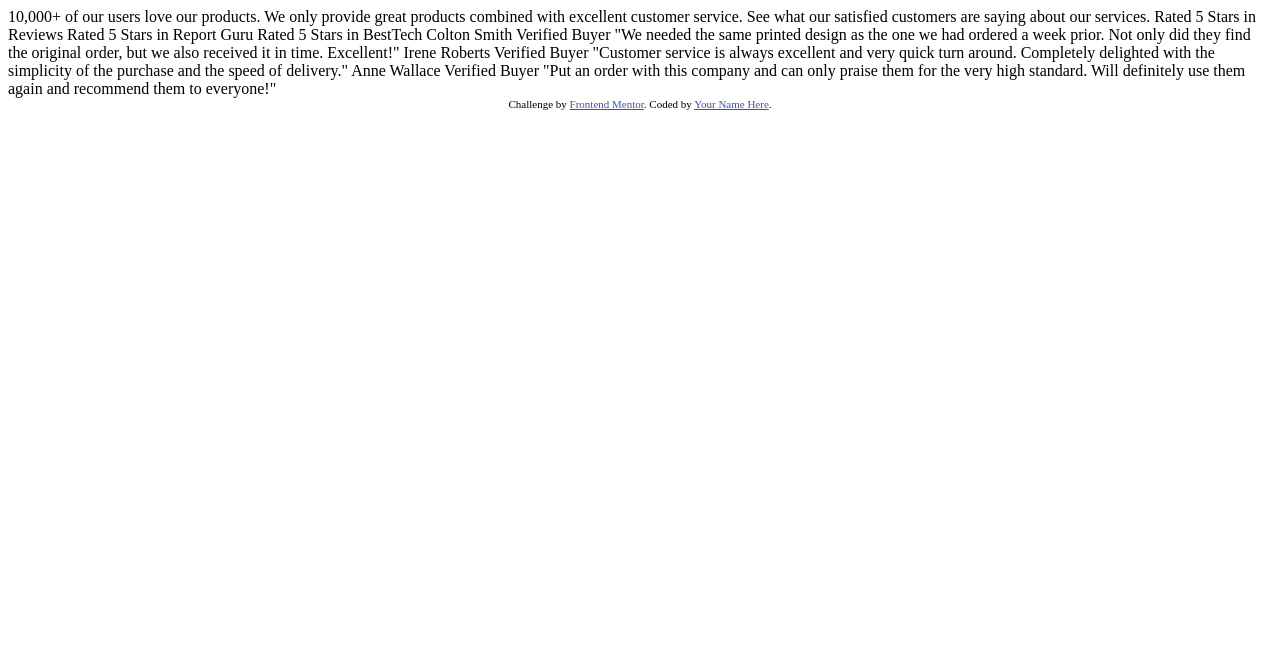
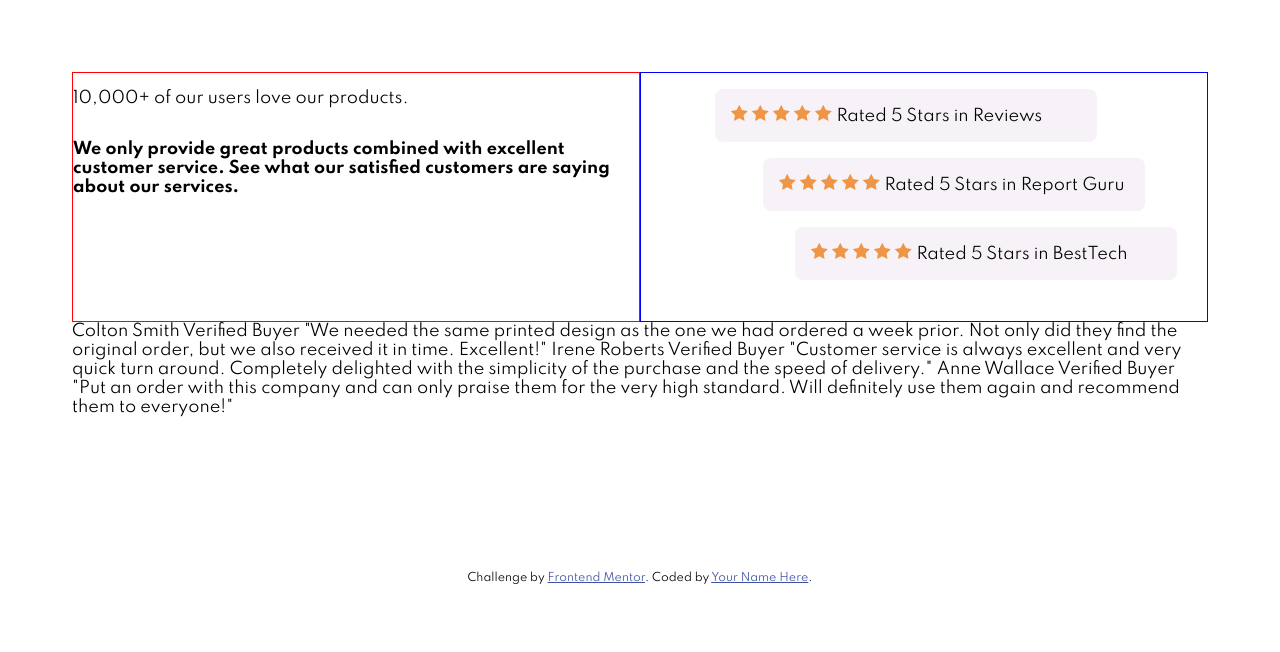
Before and after one commit to samseen/social-proof-section, a plain HTML site: page index.html in a window 1280 px wide. Drawn offline with Linux system fonts and the light colour scheme.

Commit message:
Arranged the star reviews on the banner.

```diff
--- a/index.html
+++ b/index.html
@@ -11,6 +11,8 @@
       sizes="32x32"
       href="./images/favicon-32x32.png"
     />
+
+    <link rel="stylesheet" href="style.css">
 
     <title>Frontend Mentor | Social proof section</title>
 
@@ -26,15 +28,25 @@
     </style>
   </head>
   <body>
+    <div class="container">
+      <div class="banner">
+        <div class="main-text">
+          <p class="header-text">
             10,000+ of our users love our products.
+          </p>
+          <p class="sub-text"><strong>We only provide great products combined with excellent customer service. See what our satisfied customers are saying about our services.</strong> </p>
+        </div>
+        <div class="right-container">
+          <div class="star-ratings">
+            <p class="star-container m-l-6"><img src="/images/icon-star.svg" alt=""> <img src="/images/icon-star.svg" alt=""> <img src="/images/icon-star.svg" alt=""> <img src="/images/icon-star.svg" alt=""> <img src="/images/icon-star.svg" alt=""> Rated 5 Stars in Reviews</p>
+            <p class="star-container m-l-3"> <img src="/images/icon-star.svg" alt=""> <img src="/images/icon-star.svg" alt=""> <img src="/images/icon-star.svg" alt=""> <img src="/images/icon-star.svg" alt=""> <img src="/images/icon-star.svg" alt=""> Rated 5 Stars in Report Guru</p>
+            <p class="star-container m-l-1"> <img src="/images/icon-star.svg" alt=""> <img src="/images/icon-star.svg" alt=""> <img src="/images/icon-star.svg" alt=""> <img src="/images/icon-star.svg" alt=""> <img src="/images/icon-star.svg" alt=""> Rated 5 Stars in BestTech</p>
+          </div>
 
-    We only provide great products combined with excellent customer service.
-    See what our satisfied customers are saying about our services.
 
-    Rated 5 Stars in Reviews
-    Rated 5 Stars in Report Guru
-    Rated 5 Stars in BestTech
-
+        </div>
+      </div>
+      <div class="testimonials">
         Colton Smith
         Verified Buyer
         "We needed the same printed design as the one we had ordered a week prior.
@@ -50,6 +62,8 @@
         Verified Buyer
         "Put an order with this company and can only praise them for the very high
         standard. Will definitely use them again and recommend them to everyone!"
+      </div>
+    </div>
 
     <div class="attribution">
       Challenge by
--- /dev/null
+++ b/style.css
@@ -0,0 +1,66 @@
+@import url('https://fonts.googleapis.com/css2?family=Spartan:wght@400;500;700&display=swap');
+
+body {
+    font-family: 'Spartan', sans-serif;
+    padding: 4rem;
+}
+
+.banner {
+    grid-area: hd;
+    display: flex;
+    justify-content: space-between;
+}
+
+.main-text {
+    display: flex;
+    flex-direction: column;
+    flex: 1;
+    border: 1px red solid;
+}
+
+.right-container {
+    display: flex;
+    /* justify-content: flex-end; */
+    flex: 1;
+    flex-direction: column;
+    border: 1px blue solid;
+}
+
+.m-l-6 {
+    margin-left: calc(30% - 6rem);
+}
+
+.m-l-3 {
+    margin-left: calc(30% - 3rem);
+}
+
+.m-l-1 {
+    margin-left: calc(30% - 1rem);
+}
+
+/* .star-ratings {
+    display: flex;
+    flex-direction: column;
+    border: 5px brown solid;
+    align-self: stretch;
+} */
+
+.testimonials {
+    grid-area: hb;
+}
+
+.container {
+    display: grid;
+    grid-template-columns: repeat(2, 1fr);
+    grid-auto-rows: minmax(250px, auto);
+    grid-template-areas:
+        "hd hd"
+        "hb hb";
+}
+
+.star-container {
+    background: hsl(300, 24%, 96%);
+    border-radius: 0.5rem;
+    padding: 1rem;
+    width: 350px;
+}
```
Lines whose indentation alone changed are shown as unchanged.
